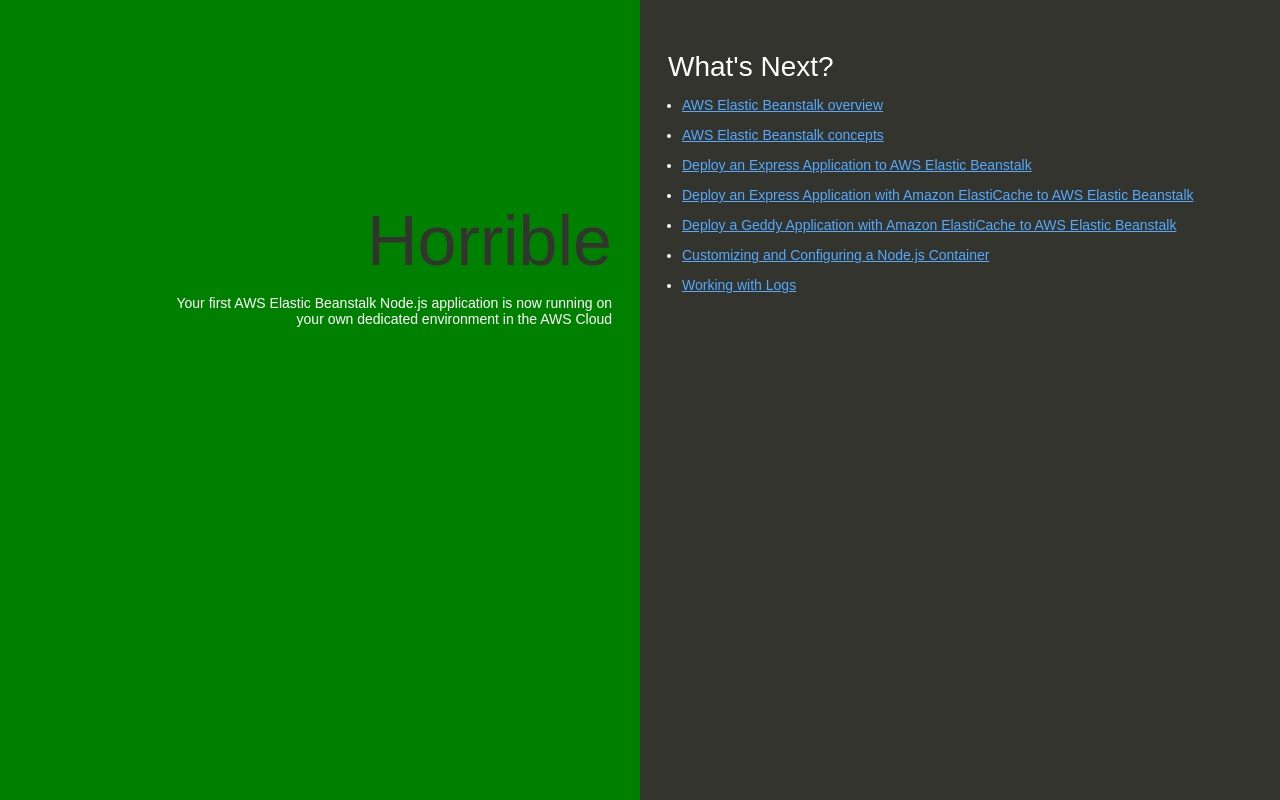
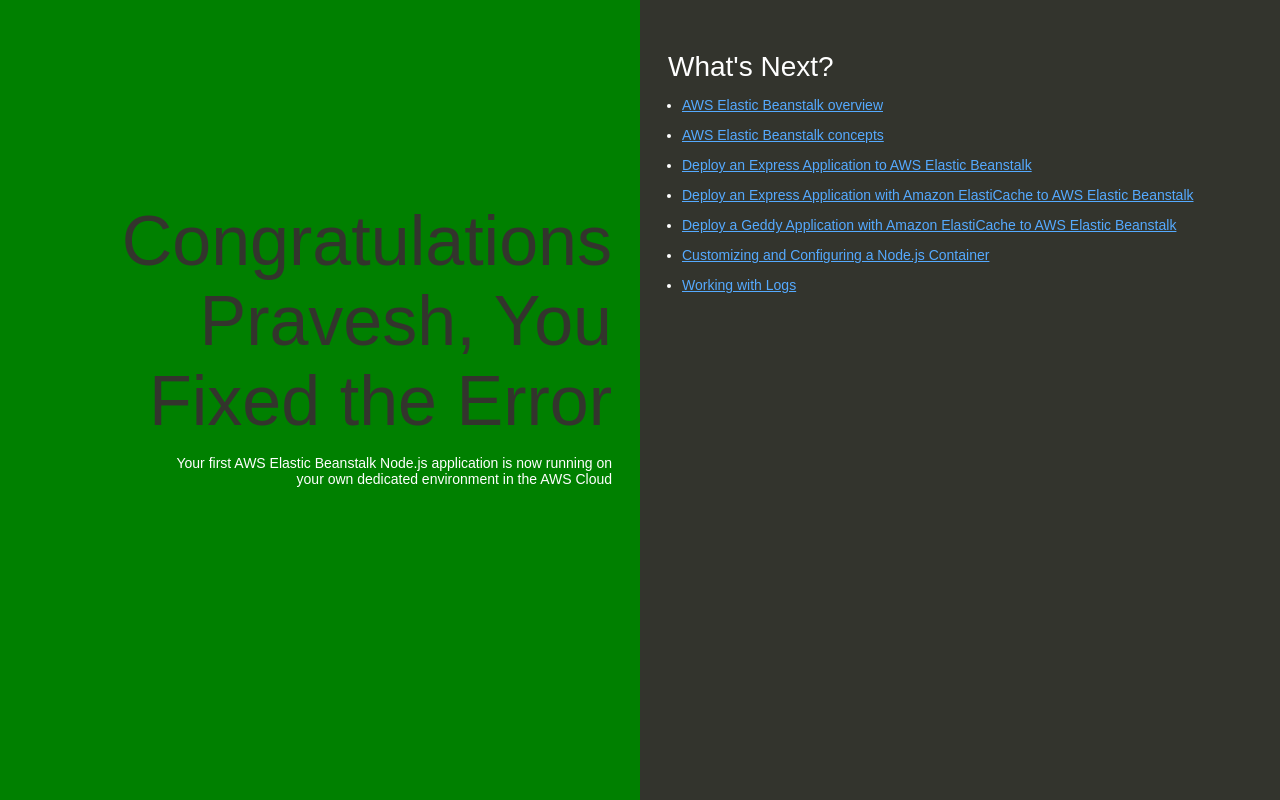
Before and after one commit to Pravesh-Sudha/my-node-app, a website: page index.html in a window 1280 px wide. Drawn offline with Linux system fonts and the light colour scheme.

Commit message:
Update index.html

```diff
--- a/index.html
+++ b/index.html
@@ -74,7 +74,7 @@
   </head>
   <body>
     <div class="textColumn">
-      <h1>Horrible</h1>
+      <h1>Congratulations Pravesh, You Fixed the Error</h1>
       <p>Your first AWS Elastic Beanstalk Node.js application is now running on your own dedicated environment in the AWS Cloud</p>
     </div>
     <div class="linksColumn">
```
